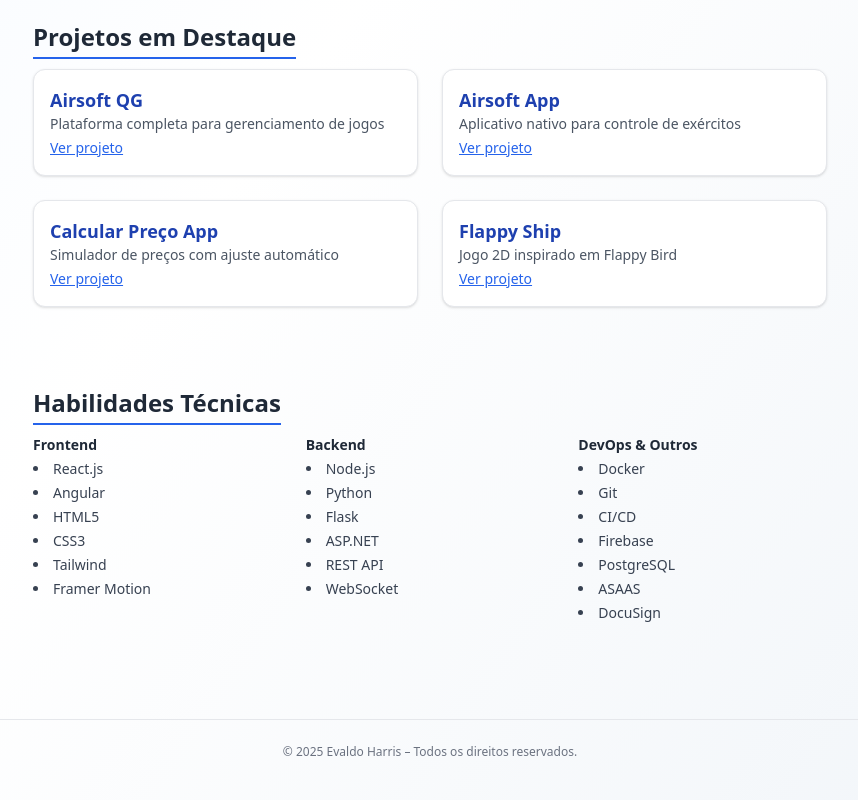
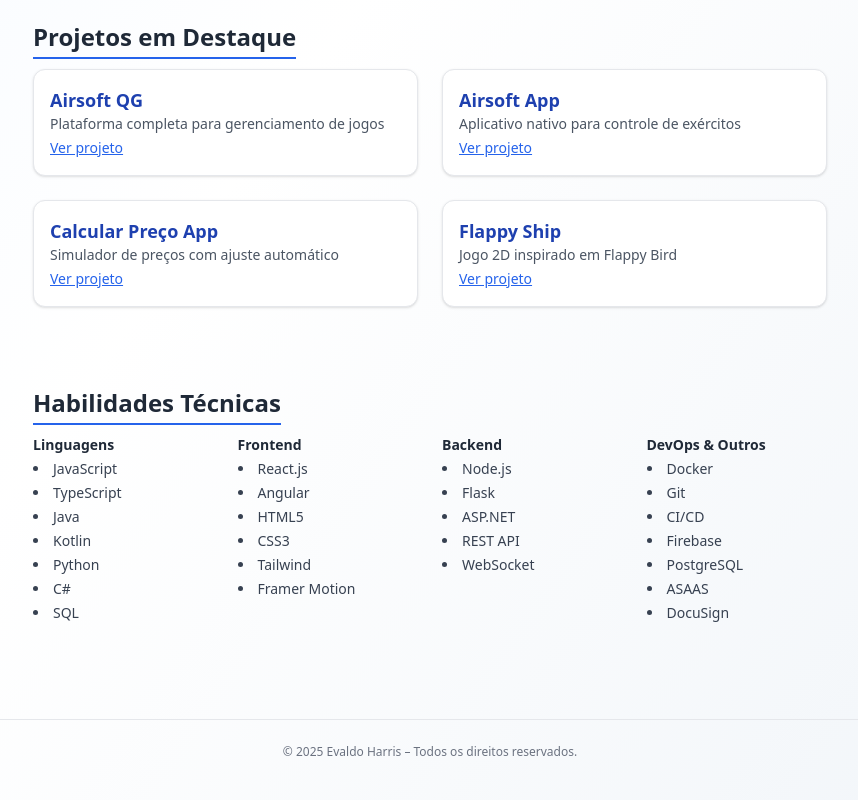
Before and after one commit to EvaldoHarris/curriculo, a React (Vite) app: page / in a window 1280 px wide. Shown: the part 989-1789 px from the top of the page, without its empty margins (210-1068 px from the left). Built offline with nearby package versions, Linux system fonts and the light colour scheme.

Commit message:
novas habilidades

```diff
--- a/src/PortfolioPage.jsx
+++ b/src/PortfolioPage.jsx
@@ -170,10 +170,52 @@ export default function PortfolioPage() {
           </Section>
 
           <Section title="Habilidades Técnicas" fromRight>
-            <div className="grid sm:grid-cols-3 gap-6 text-sm text-gray-700" style={{ marginBottom: '20px'}}>
-              <SkillGroup title="Frontend" skills={["React.js", "Angular", "HTML5", "CSS3", "Tailwind", "Framer Motion"]} />
-              <SkillGroup title="Backend" skills={["Node.js", "Python", "Flask", "ASP.NET", "REST API", "WebSocket"]} />
-              <SkillGroup title="DevOps & Outros" skills={["Docker", "Git", "CI/CD", "Firebase", "PostgreSQL", "ASAAS", "DocuSign"]} />
+            <div className="grid sm:grid-cols-4 gap-6 text-sm text-gray-700" style={{ marginBottom: '20px'}}>
+              <SkillGroup
+                title="Linguagens"
+                skills={[
+                  "JavaScript",
+                  "TypeScript",
+                  "Java",
+                  "Kotlin",
+                  "Python",
+                  "C#",
+                  "SQL"
+                ]}
+              />
+              <SkillGroup
+                title="Frontend"
+                skills={[
+                  "React.js",
+                  "Angular",
+                  "HTML5",
+                  "CSS3",
+                  "Tailwind",
+                  "Framer Motion"
+                ]}
+              />
+              <SkillGroup
+                title="Backend"
+                skills={[
+                  "Node.js",
+                  "Flask",
+                  "ASP.NET",
+                  "REST API",
+                  "WebSocket"
+                ]}
+              />
+              <SkillGroup
+                title="DevOps & Outros"
+                skills={[
+                  "Docker",
+                  "Git",
+                  "CI/CD",
+                  "Firebase",
+                  "PostgreSQL",
+                  "ASAAS",
+                  "DocuSign"
+                ]}
+              />
             </div>
           </Section>
         </main>
```
